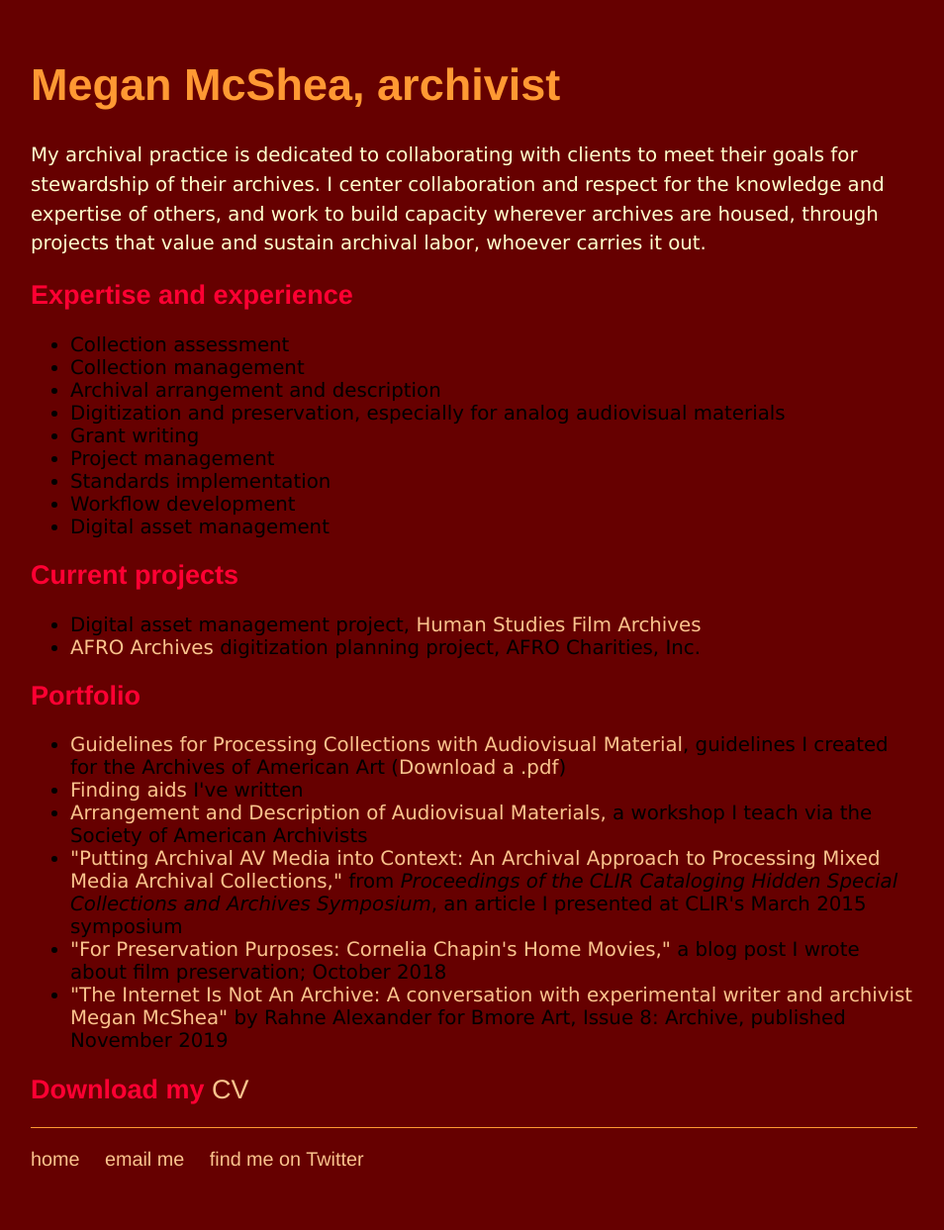
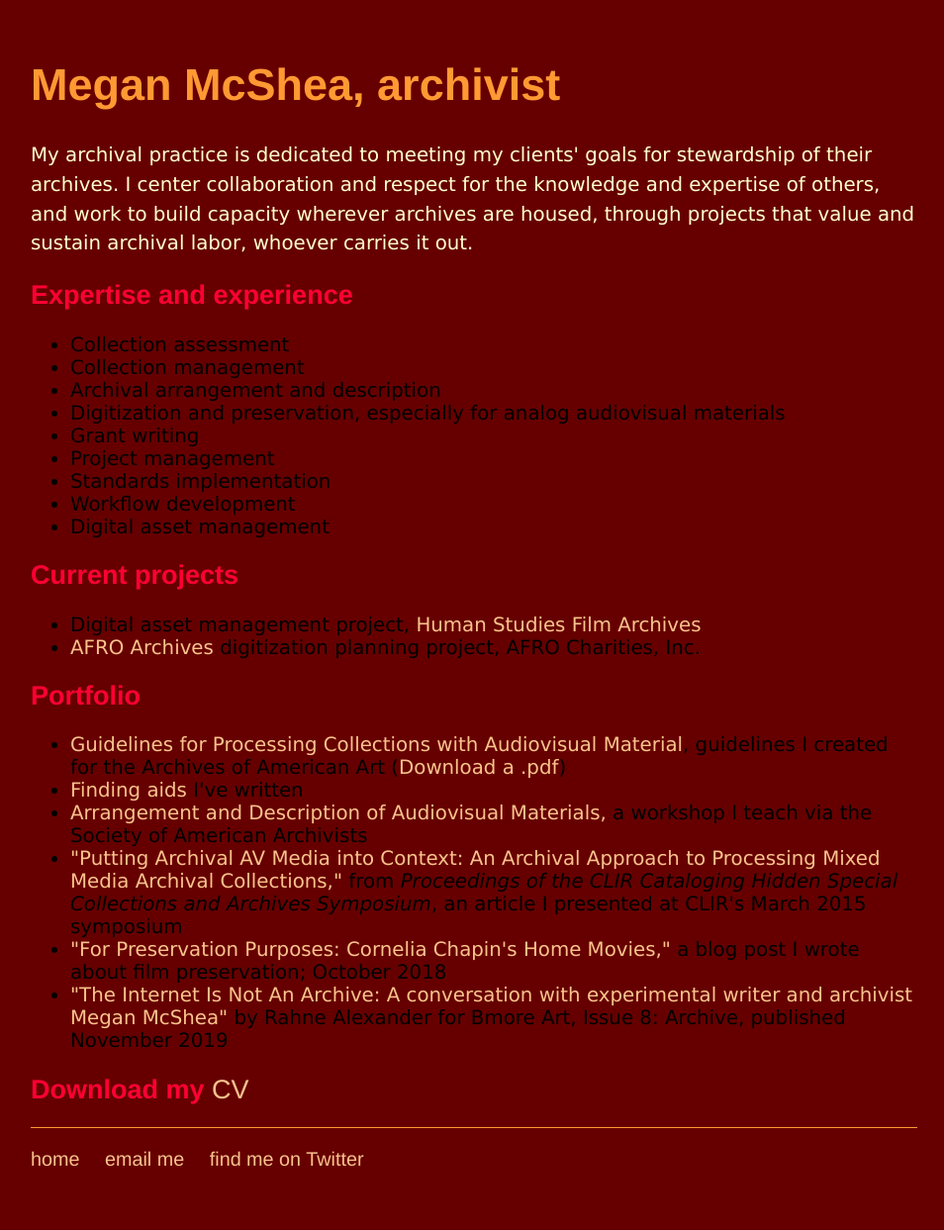
Before and after one commit to megan-mcshea/megan-mcshea.github.io, a Jekyll site: the page built from archivist.html, in a window 1280 px wide. Shown: the whole page at 99% size, without its empty margins (161-1115 px from the left). Built offline with Jekyll 4.4.1, drawn with Linux system fonts in a browser that asks for light colours.

Commit message:
Update archivist.html

```diff
--- a/archivist.html
+++ b/archivist.html
@@ -4,7 +4,7 @@ title: Megan McShea
 ---
 <div class="blurb">
         <h1>Megan McShea, archivist</h1>
-	<p>My archival practice is dedicated to collaborating with clients to meet their goals for stewardship of their archives. I center collaboration and respect for the knowledge and expertise of others, and work to build capacity wherever archives are housed, through projects that value and sustain archival labor, whoever carries it out.</p>
+	<p>My archival practice is dedicated to meeting my clients' goals for stewardship of their archives. I center collaboration and respect for the knowledge and expertise of others, and work to build capacity wherever archives are housed, through projects that value and sustain archival labor, whoever carries it out.</p>
 
 	<h2>Expertise and experience</h2>
 	<ul><li>Collection assessment</li>
```
